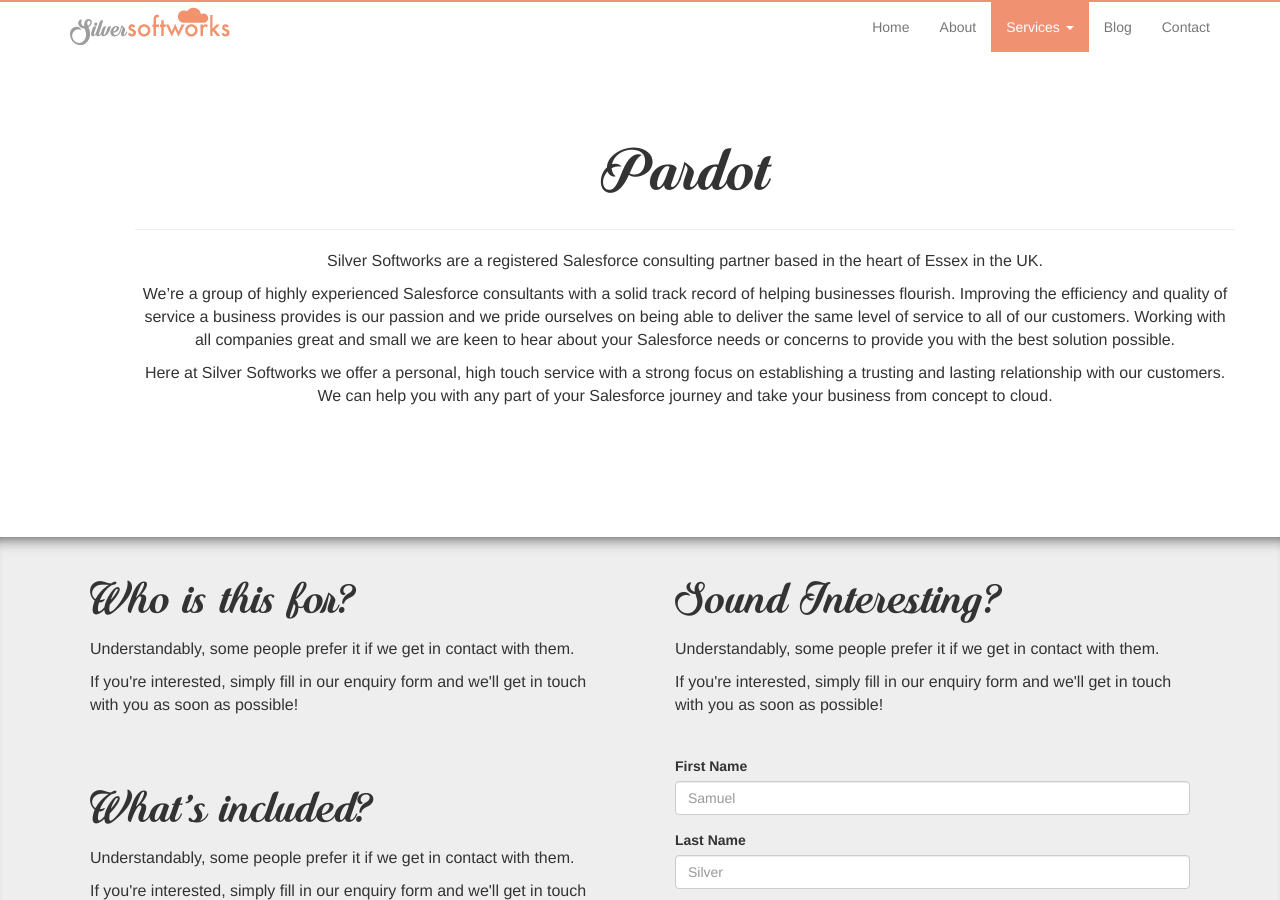
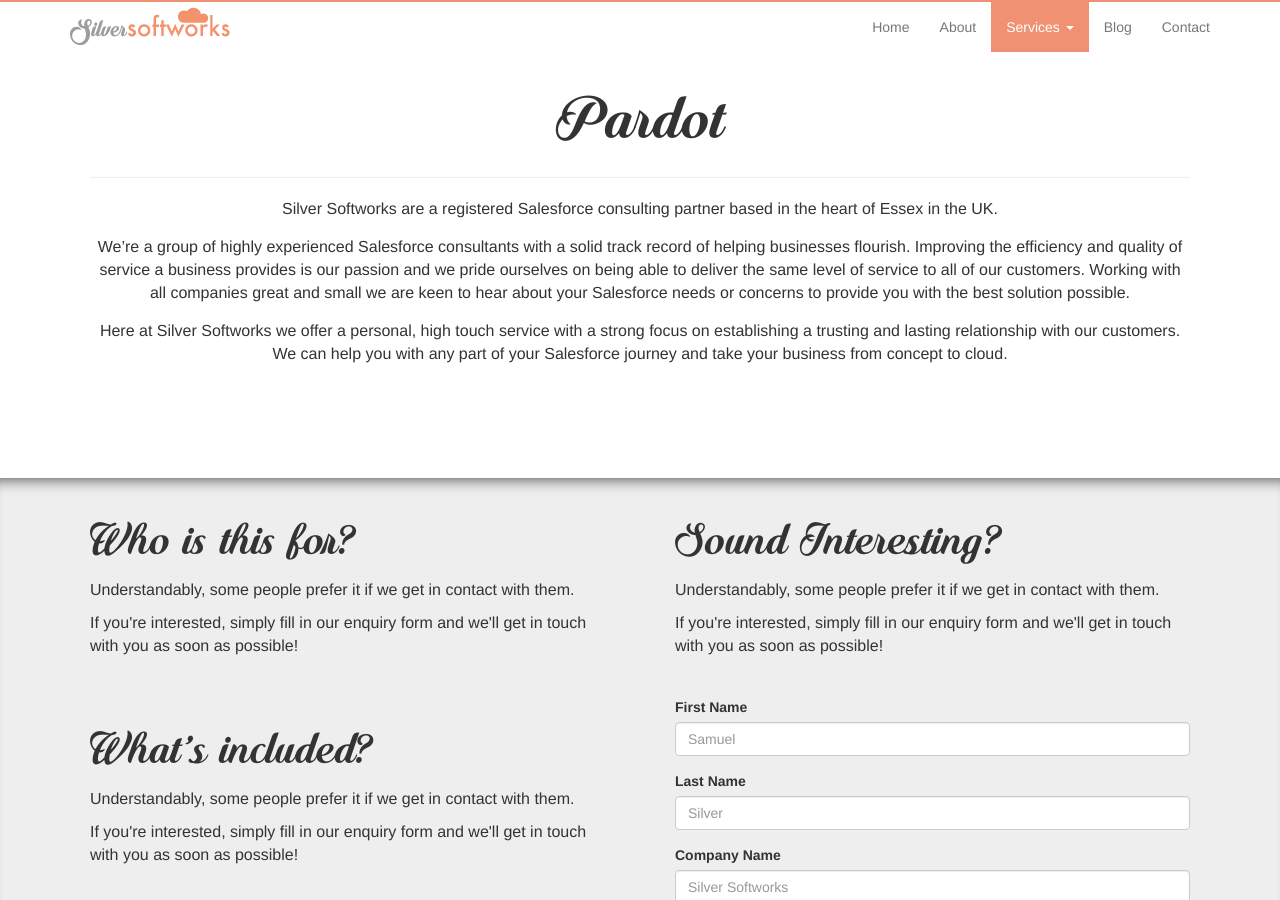
Before and after one commit to ThomasDavidPacker/Silver-Softworks, a Jekyll site: the page built from pardot_quick_start.html, in a window 1280 px wide and 900 px high. Built offline with Jekyll 4.4.1, drawn with Linux system fonts in a browser that asks for light colours; nearby versions of some CDN libraries.

Commit message:
Minor Updates
Minor Updates

```diff
--- a/pardot_quick_start.html
+++ b/pardot_quick_start.html
@@ -3,7 +3,7 @@
 ---
 
 <div id="main-content">
-	<div class="c_section_large">
+	<div class="jumbotron" id="c_jumbotron_full_width_white">
 		<div class="container">
 			<div class="row">
 				<div class="col-md-12">
--- a/sales_cloud_quick_start.html
+++ b/sales_cloud_quick_start.html
@@ -3,7 +3,7 @@
 ---
 
 <div id="main-content">
-	<div class="c_section_large">
+	<div class="jumbotron" id="c_jumbotron_full_width_white">
 		<div class="container">
 			<div class="row">
 				<div class="col-md-12">
```
